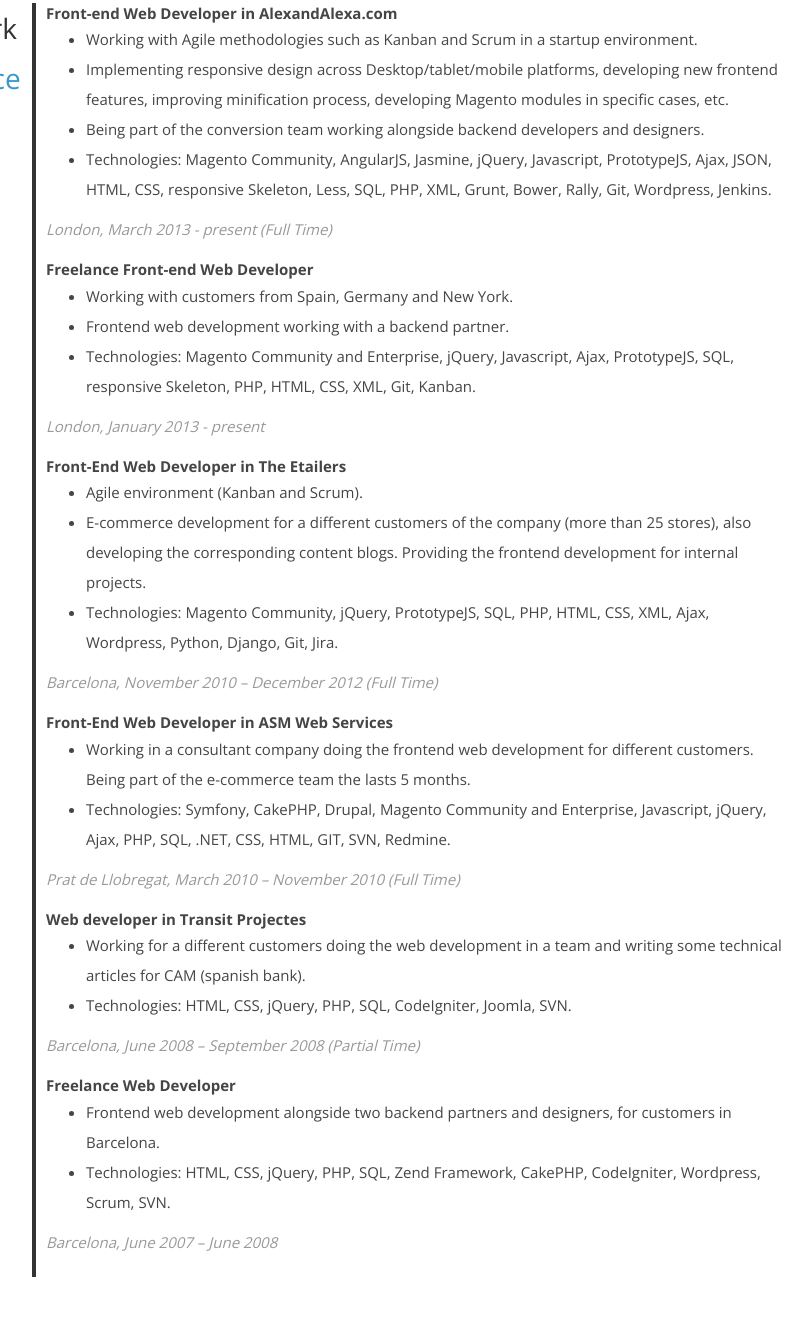
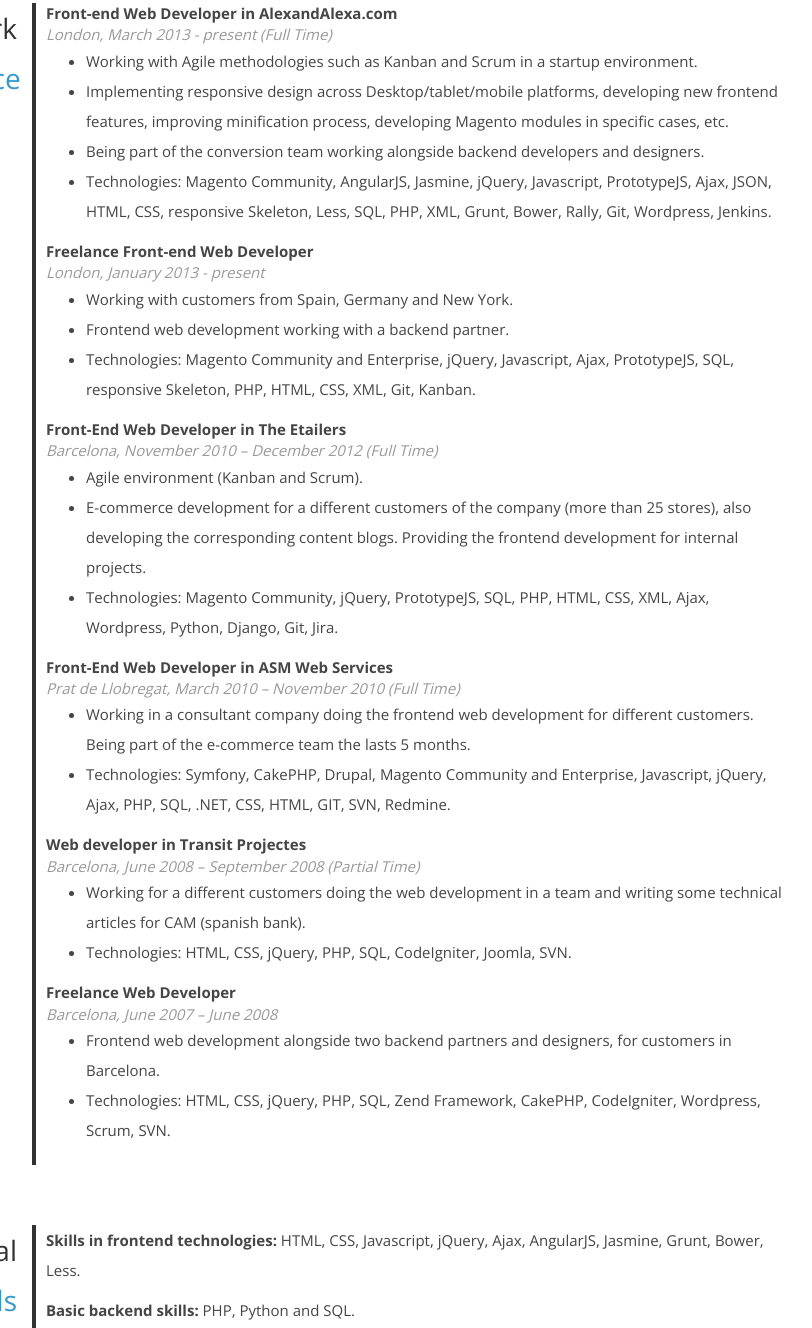
Before and after one commit to noemilosada/noemilosada, a website: page index.html in a window 1280 px wide. Shown: the part 600-1928 px from the top of the page, without its empty margins (298-1110 px from the left). Drawn offline with nearby package versions, Linux system fonts and the light colour scheme.

Commit message:
US8 Modify Work Experience and Education

```diff
--- a/assets/less/common.less
+++ b/assets/less/common.less
@@ -31,6 +31,13 @@
 
 .col-md-12 {
   margin-bottom: 60px;
+}
+
+dt {
+    em {
+        display: block;
+        font-weight: 400;
+    }
 }
 
 dd {
--- a/index.html
+++ b/index.html
@@ -104,7 +104,10 @@
 
                     <div class="col-md-10 content-divider">
                         <dl>
-                            <dt>Front-end Web Developer in AlexandAlexa.com</dt>
+                            <dt>
+                                Front-end Web Developer in AlexandAlexa.com
+                                <em>London, March 2013 - present (Full Time)</em>
+                            </dt>
                             <dd>
                                 <ul>
                                     <li>Working with Agile methodologies such as Kanban and Scrum in a startup environment.</li>
@@ -112,54 +115,63 @@
                                     <li>Being part of the conversion team working alongside backend developers and designers.</li>
                                     <li>Technologies: Magento Community, AngularJS, Jasmine, jQuery, Javascript, PrototypeJS, Ajax, JSON, HTML, CSS, responsive Skeleton, Less, SQL, PHP, XML, Grunt, Bower, Rally, Git, Wordpress, Jenkins.</li>
                                 </ul>
-                                <em>London, March 2013 - present (Full Time)</em>
                             </dd>
 
-                            <dt>Freelance Front-end Web Developer</dt>
+                            <dt>
+                                Freelance Front-end Web Developer
+                                <em>London, January 2013 - present</em>
+                            </dt>
                             <dd>
                                 <ul>
                                     <li>Working with customers from Spain, Germany and New York.</li>
                                     <li>Frontend web development working with a backend partner.</li>
                                     <li>Technologies: Magento Community and Enterprise, jQuery, Javascript, Ajax, PrototypeJS, SQL, responsive Skeleton, PHP, HTML, CSS, XML, Git, Kanban.</li>
                                 </ul>
-                                <em>London, January 2013 - present</em>
                             </dd>
 
-                            <dt>Front-End Web Developer in The Etailers</dt>
+                            <dt>
+                                Front-End Web Developer in The Etailers
+                                <em>Barcelona, November 2010 – December 2012 (Full Time)</em>
+                            </dt>
                             <dd>
                                 <ul>
                                     <li>Agile environment (Kanban and Scrum).</li>
                                     <li>E-commerce development for a different customers of the company (more than 25 stores), also developing the corresponding content blogs. Providing the frontend development for internal projects.</li>
                                     <li>Technologies: Magento Community, jQuery, PrototypeJS, SQL, PHP, HTML, CSS, XML, Ajax, Wordpress, Python, Django, Git, Jira.</li>
                                 </ul>
-                                <em>Barcelona, November 2010 – December 2012 (Full Time)</em>
                             </dd>
 
-                            <dt>Front-End Web Developer in ASM Web Services</dt>
+                            <dt>
+                                Front-End Web Developer in ASM Web Services
+                                <em>Prat de Llobregat, March 2010 – November 2010 (Full Time)</em>
+                            </dt>
                             <dd>
                                 <ul>
                                     <li>Working in a consultant company doing the frontend web development for different customers. Being part of the e-commerce team the lasts 5 months.</li>
                                     <li>Technologies:  Symfony, CakePHP, Drupal, Magento Community and Enterprise, Javascript, jQuery, Ajax, PHP, SQL, .NET, CSS, HTML, GIT, SVN, Redmine.</li>
                                 </ul>
-                                <em>Prat de Llobregat, March 2010 – November 2010 (Full Time)</em>
                             </dd>
 
-                            <dt>Web developer in Transit Projectes</dt>
+                            <dt>
+                                Web developer in Transit Projectes
+                                <em>Barcelona, June 2008 – September 2008 (Partial Time)</em>
+                            </dt>
                             <dd>
                                 <ul>
                                     <li>Working for a different customers doing the web development in a team and writing some technical articles for CAM (spanish bank).</li>
                                     <li>Technologies: HTML, CSS, jQuery, PHP, SQL, CodeIgniter, Joomla, SVN.</li>
                                 </ul>
-                                <em>Barcelona, June 2008 – September 2008 (Partial Time)</em>
                             </dd>
 
-                            <dt>Freelance Web Developer</dt>
+                            <dt>
+                                Freelance Web Developer
+                                <em>Barcelona, June 2007 – June 2008</em>
+                            </dt>
                             <dd>
                                 <ul>
                                     <li>Frontend web development alongside two backend partners and designers, for customers in Barcelona.</li>
                                     <li>Technologies: HTML, CSS, jQuery, PHP, SQL, Zend Framework, CakePHP, CodeIgniter, Wordpress, Scrum, SVN.</li>
                                 </ul>
-                                <em>Barcelona, June 2007 – June 2008</em>
                             </dd>
                         </dl>
                     </div>
@@ -194,7 +206,7 @@
                                 <ul>
                                     <li>Online course to learn the basics of Python</li>
                                 </ul>
-                                University of Michigan - Coursera <em>London, April 2014 - June 2014</em>
+                                University of Michigan (Coursera) - <em>London, April 2014 - June 2014</em>
                             </dd>
 
                             <dt>Informatic degree</dt>
@@ -209,16 +221,14 @@
                             <dt>HTML Development Certificate (using HTML, XHTML and CSS)</dt>
                             <dd><a rel="tooltip" href="http://www.refsnesdata.no/certification/w3certified.asp?email=tbcoel@gmail.com" title="See the Certification" target="_blank">Certification w3schools.com</a> - <em>Barcelona, February 2010</em></dd>
 
-                            <dt>How to create a Startup ith my team (Segmentation Fault) in 6 weeks</dt>
+                            <dt>How to create a Startup with my team (Segmentation Fault) in 6 weeks</dt>
                             <dd>
                                 <ul>
                                     <li>Building during 6 weeks a startup and learning all the process. I was in a team called Segmentation Fault and we created a multi-touch table prototype like the Microsoft surface but in a low cost approach.</li>
                                     <li>Demo: <a rel="tooltip" href="http://vimeo.com/11280830" target="_blank" title="Multisurface SF - See the demo in Vimeo">http://vimeo.com/11280830</a></li>
                                 </ul>
-                                 TetuanValley Startup School <em>Barcelona, June 2010</em></dd>
-
-                            <dt>Certificate of creating and publishing websites with DW MX</dt>
-                            <dd>Open University of Catalonia - <em>Barcelona, June 2008</em></dd>
+                                 TetuanValley Startup School - <em>Barcelona, June 2010</em>
+                            </dd>
                         </dl>
                     </div>
                 </div>
```
Also changed, not shown: assets/css/theme.css, assets/css/theme.min.css.
